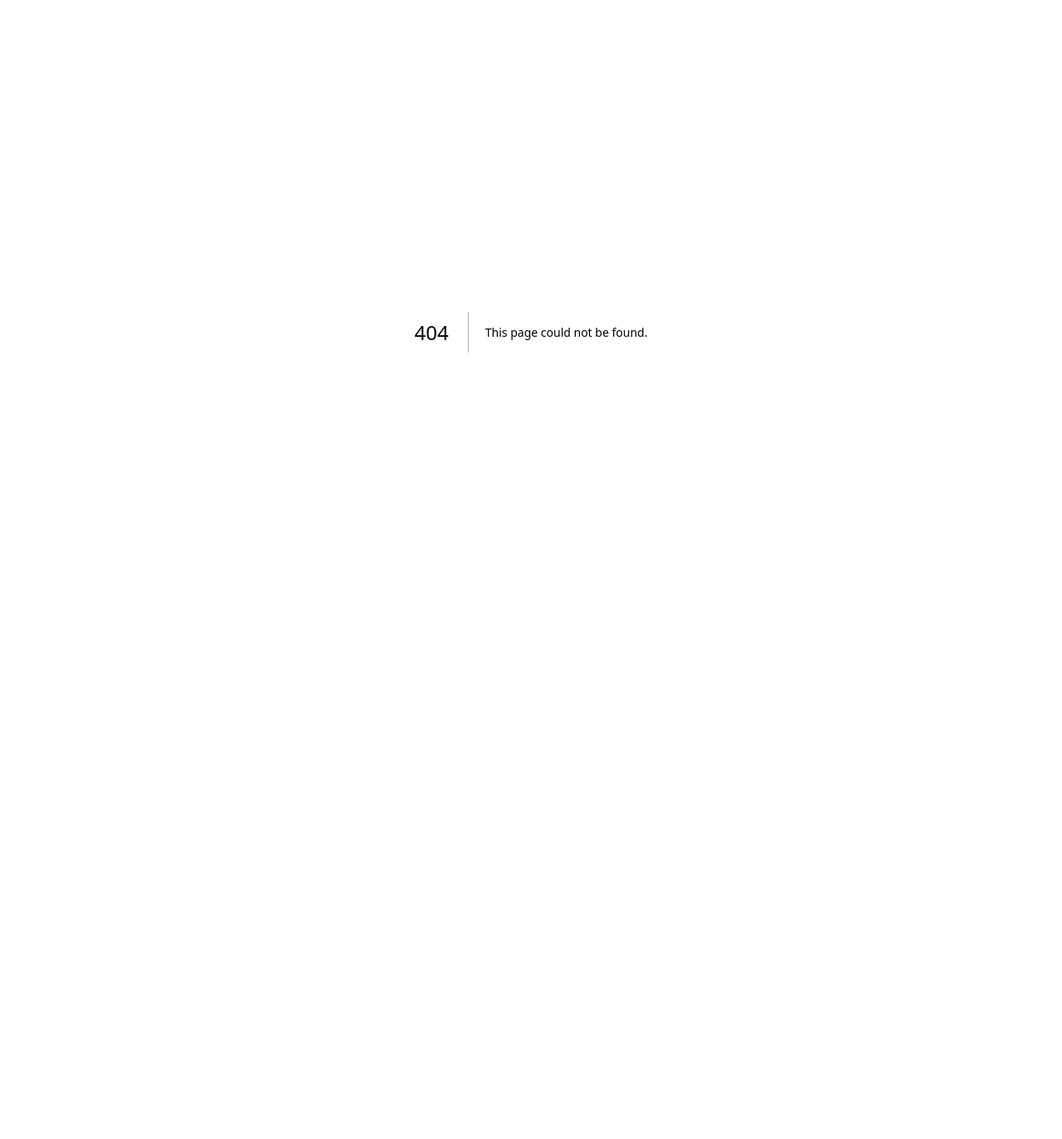
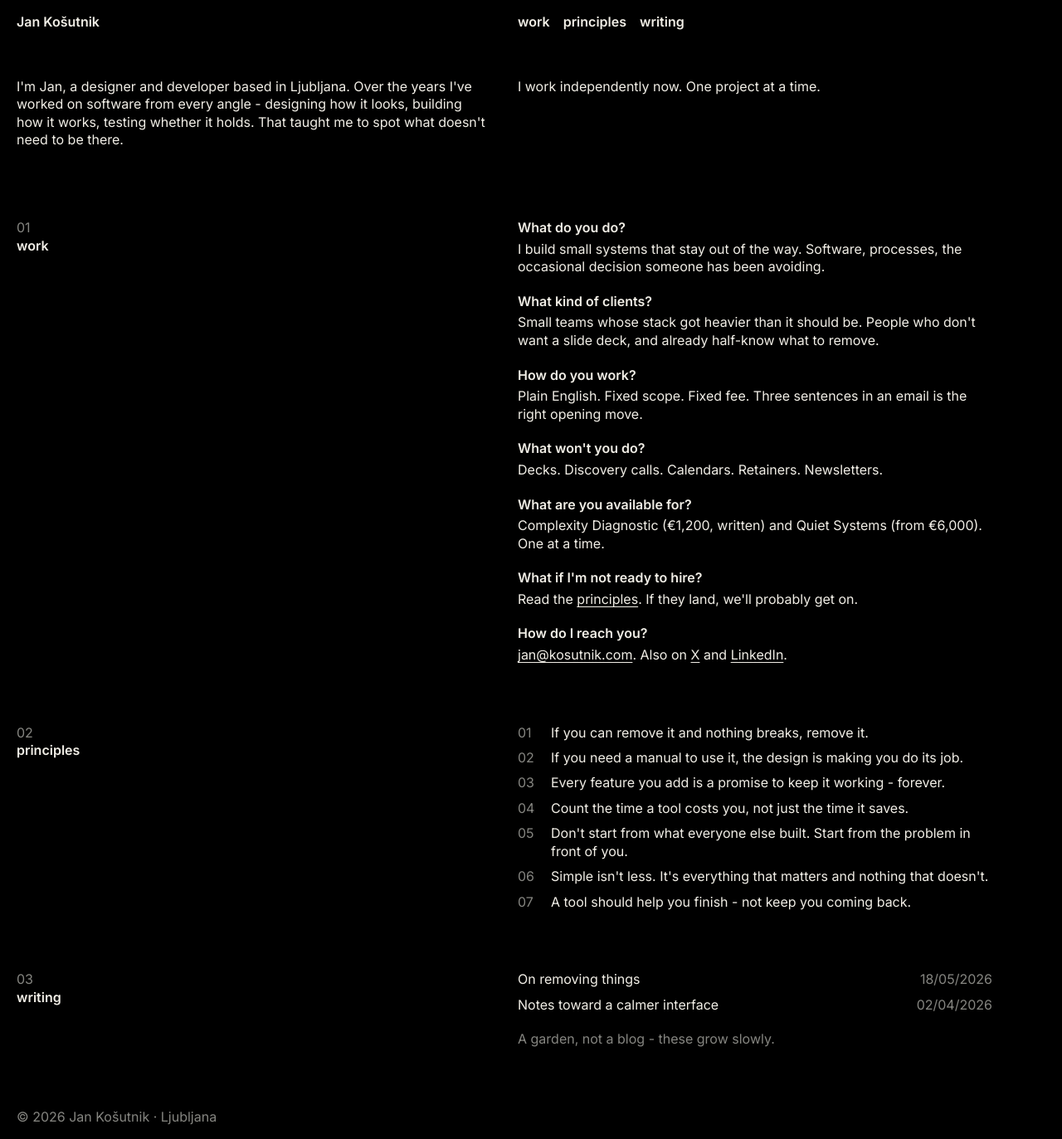
Before and after one commit to JanKosutnik/Kosutnik, a Next.js app: page /v1 in a window 1280 px wide. Before the commit this address had no page. Shown: the whole page at 83% size. Before the commit the page ends 800 px from the top, so only its background shows below. Built offline with nearby package versions, Linux system fonts and the light colour scheme.

Commit message:
Codex add dense v1 site variant

```diff
--- /dev/null
+++ b/app/v1/page.tsx
@@ -0,0 +1,89 @@
+import type { Metadata } from 'next'
+import Link from 'next/link'
+import styles from './v1.module.css'
+
+export const metadata: Metadata = {
+  title: 'Jan Košutnik - V1',
+  description: 'Designer and developer based in Ljubljana.',
+  robots: { index: false, follow: false },
+}
+
+const principles = [
+  'If you can remove it and nothing breaks, remove it.',
+  'If you need a manual to use it, the design is making you do its job.',
+  'Every feature you add is a promise to keep it working - forever.',
+  'Count the time a tool costs you, not just the time it saves.',
+  "Don't start from what everyone else built. Start from the problem in front of you.",
+  "Simple isn't less. It's everything that matters and nothing that doesn't.",
+  'A tool should help you finish - not keep you coming back.',
+]
+
+function Answer({ question, children }: { question: string; children: React.ReactNode }) {
+  return (
+    <div className={styles.answer}>
+      <h3>{question}</h3>
+      <div>{children}</div>
+    </div>
+  )
+}
+
+export default function V1Page() {
+  return (
+    <main className={styles.page} id="content">
+      <header className={styles.header}>
+        <Link className={styles.brand} href="/v1/">Jan Košutnik</Link>
+        <nav className={styles.nav} aria-label="Page navigation">
+          <a href="#work">work</a>
+          <a href="#principles">principles</a>
+          <a href="#writing">writing</a>
+        </nav>
+      </header>
+
+      <section className={`${styles.grid} ${styles.intro}`} aria-labelledby="intro-title">
+        <h1 id="intro-title">
+          I&apos;m Jan, a designer and developer based in Ljubljana. Over the years I&apos;ve worked on software from every
+          angle - designing how it looks, building how it works, testing whether it holds. That taught me to spot what
+          doesn&apos;t need to be there.
+        </h1>
+        <p>I work independently now. One project at a time.</p>
+      </section>
+
+      <section className={styles.grid} id="work">
+        <header className={styles.sectionTitle}><span>01</span><h2>work</h2></header>
+        <div className={styles.stack}>
+          <Answer question="What do you do?"><p>I build small systems that stay out of the way. Software, processes, the occasional decision someone has been avoiding.</p></Answer>
+          <Answer question="What kind of clients?"><p>Small teams whose stack got heavier than it should be. People who don&apos;t want a slide deck, and already half-know what to remove.</p></Answer>
+          <Answer question="How do you work?"><p>Plain English. Fixed scope. Fixed fee. Three sentences in an email is the right opening move.</p></Answer>
+          <Answer question="What won't you do?"><p>Decks. Discovery calls. Calendars. Retainers. Newsletters.</p></Answer>
+          <Answer question="What are you available for?"><p>Complexity Diagnostic (€1,200, written) and Quiet Systems (from €6,000). One at a time.</p></Answer>
+          <Answer question="What if I'm not ready to hire?"><p>Read the <a href="#principles">principles</a>. If they land, we&apos;ll probably get on.</p></Answer>
+          <Answer question="How do I reach you?">
+            <p><a href="mailto:jan@kosutnik.com">jan@kosutnik.com</a>. Also on <a href="https://x.com/JanKosutnik" target="_blank" rel="noopener noreferrer">X</a> and <a href="https://www.linkedin.com/in/jankosutnik/" target="_blank" rel="noopener noreferrer">LinkedIn</a>.</p>
+          </Answer>
+        </div>
+      </section>
+
+      <section className={styles.grid} id="principles">
+        <header className={styles.sectionTitle}><span>02</span><h2>principles</h2></header>
+        <ol className={styles.principles}>
+          {principles.map((principle, index) => (
+            <li key={principle}><span>{String(index + 1).padStart(2, '0')}</span><p>{principle}</p></li>
+          ))}
+        </ol>
+      </section>
+
+      <section className={styles.grid} id="writing">
+        <header className={styles.sectionTitle}><span>03</span><h2>writing</h2></header>
+        <div>
+          <div className={styles.writing}>
+            <Link href="/writing/on-removing-things/"><span>On removing things</span><time dateTime="2026-05-18">18/05/2026</time></Link>
+            <Link href="/writing/notes-toward-a-calmer-interface/"><span>Notes toward a calmer interface</span><time dateTime="2026-04-02">02/04/2026</time></Link>
+          </div>
+          <p className={styles.note}>A garden, not a blog - these grow slowly.</p>
+        </div>
+      </section>
+
+      <footer className={styles.footer}>© 2026 Jan Košutnik · Ljubljana</footer>
+    </main>
+  )
+}
--- /dev/null
+++ b/app/v1/v1.module.css
@@ -0,0 +1,99 @@
+.page {
+  --surface: #000;
+  --ink: #f1eee6;
+  --muted: #858580;
+  min-height: 100vh;
+  max-width: 76rem;
+  background: var(--surface);
+  color: var(--ink);
+  font-family: var(--font-sans), system-ui, sans-serif;
+  font-size: 1rem;
+  line-height: 1.35;
+}
+
+.page * { font-size: inherit; line-height: inherit; letter-spacing: 0; }
+.page a { color: inherit; }
+
+.header,
+.grid {
+  display: grid;
+  grid-template-columns: repeat(2, minmax(0, 1fr));
+  column-gap: 2rem;
+}
+
+.header {
+  position: sticky;
+  top: 0;
+  z-index: 10;
+  padding: 1rem 1.25rem;
+  background: rgba(0, 0, 0, .86);
+  -webkit-backdrop-filter: blur(12px);
+  backdrop-filter: blur(12px);
+  font-weight: 600;
+}
+
+.brand { text-decoration: none; }
+
+.nav {
+  display: flex;
+  gap: 1rem;
+}
+
+.nav a { text-decoration: none; }
+.nav a:hover { text-decoration: underline; }
+
+.grid {
+  padding: 2.25rem 1.25rem;
+  scroll-margin-top: 4rem;
+}
+
+.intro { padding-block: 2.5rem 3rem; }
+.intro h1,
+.intro p { margin: 0; font-weight: 400; }
+
+.sectionTitle span,
+.sectionTitle h2 { display: block; margin: 0; }
+.sectionTitle span { color: var(--muted); }
+.sectionTitle h2 { font-weight: 600; }
+
+.stack { display: grid; gap: 1.25rem; }
+.answer h3 { margin: 0 0 .25rem; font-weight: 600; }
+.answer p { margin: 0; }
+.answer a { text-underline-offset: .2rem; }
+
+.principles {
+  display: grid;
+  gap: .55rem;
+  list-style: none;
+  margin: 0;
+  padding: 0;
+}
+
+.principles li {
+  display: grid;
+  grid-template-columns: 2rem minmax(0, 1fr);
+  gap: .5rem;
+}
+
+.principles li > span,
+.writing time,
+.note { color: var(--muted); }
+.principles p { margin: 0; }
+
+.writing { display: grid; gap: .55rem; }
+.writing a {
+  display: grid;
+  grid-template-columns: minmax(0, 1fr) auto;
+  gap: 1rem;
+  text-decoration: none;
+}
+.writing a:hover span { text-decoration: underline; }
+.note { margin: 1.25rem 0 0; }
+
+.footer { padding: 2.25rem 1.25rem 1rem; color: var(--muted); }
+
+@media (max-width: 680px) {
+  .header { grid-template-columns: 1fr; row-gap: .5rem; }
+  .grid { grid-template-columns: 1fr; row-gap: 1.25rem; }
+  .intro { padding-top: 2rem; }
+}
```
